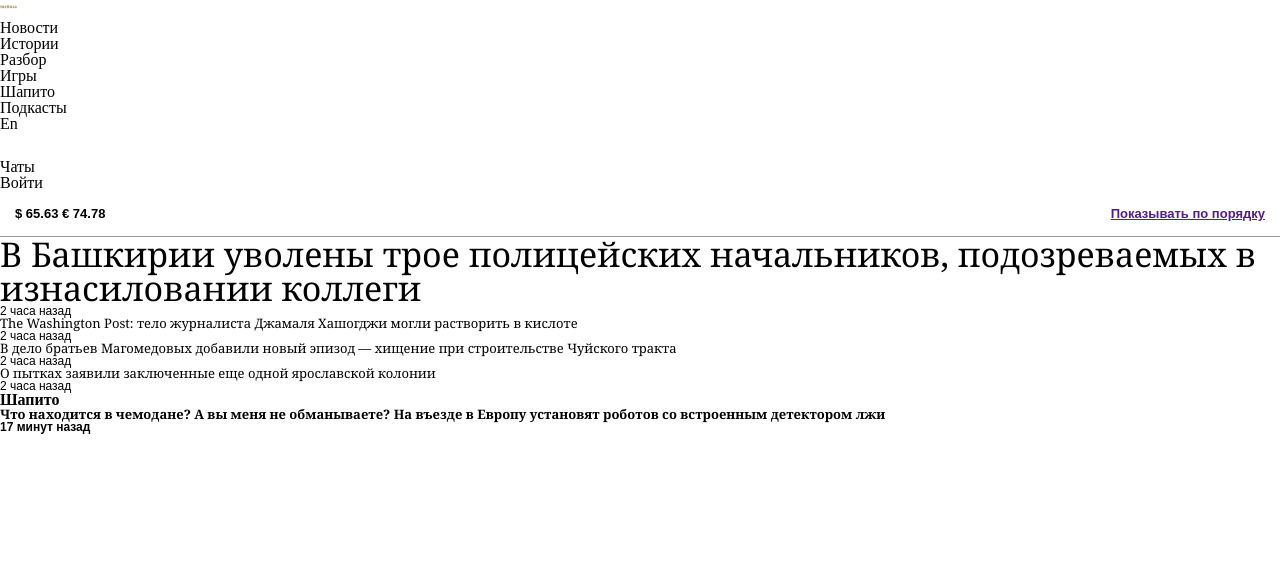
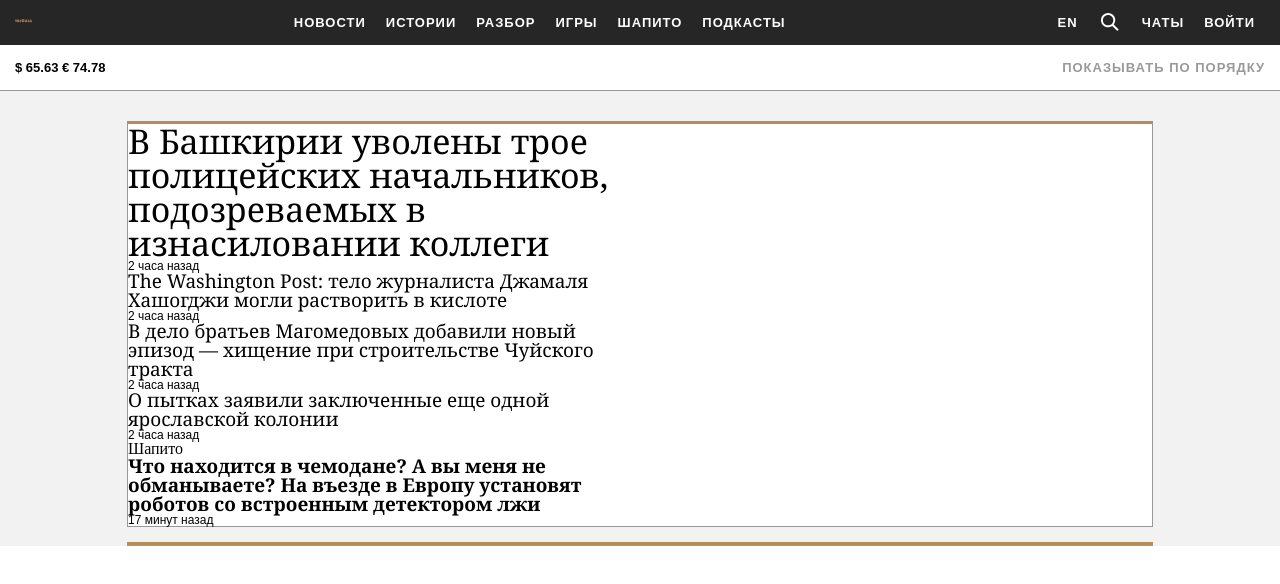
Before and after one commit to NikaBorisova/HSE-DPO-meduza, a plain HTML site: page index.html in a window 1280 px wide. Drawn offline with Linux system fonts and the light colour scheme.

Commit message:
готово

```diff
--- a/styles/style.css
+++ b/styles/style.css
@@ -1,19 +1,31 @@
 @import "reset.css";
 
+/*
+  Псевдо-селекторы :before и :after, чтобы сделать полоску между элементами.
+ */
 
-.body {
-  -webkitt-font-smoothing:
+body {
+  -webkit-font-smoothing: antialiased;
+  -moz-osx-font-smoothing: grayscale;
 }
-.nav {
-  display:flex;
+
+nav {
+  display: flex;
+
   height: 45px;
+  padding: 0 15px;
+
+  text-transform: uppercase;
+
   color: #fff;
   background-color: rgb(38, 38, 38);
+
   font-family: Arial;
   font-size: 13px;
+  font-weight: bold;
+
   justify-content: space-between;
   align-items: center;
-
 }
 
 .logo {
@@ -21,65 +33,92 @@
   margin-top: -4px;
 }
 
-.nav .ul {
+nav ul {
   display: flex;
+}
+
+nav ul li {
+  padding: 5px 10px;
+
+  letter-spacing: 1px;
+}
+
+nav ul:last-of-type {
   align-items: center;
+}
 
-}
-.nav .ul .li {
-  padding-right: 5px;
-  letter-spacing: 1px;
- }
 .info-panel {
   display: flex;
+
   height: 45px;
+  padding: 0 15px;
+
   color: #000;
-
   border-bottom: 1px solid #999;
   background-color: #fff;
+
   font-family: Arial;
-
   font-size: 13px;
   font-weight: bold;
 
   justify-content: space-between;
   align-items: center;
-  padding: 0 15px;
 }
-.info-panel .a {
+
+.info-panel a {
   text-decoration: none;
   letter-spacing: 1px;
   text-transform: uppercase;
 
   color: #999;
+}
+
+main {
+  padding-top: 15px;
+
+  background-color: #f2f2f2;
+}
+
+section {
+  width: 80vw;
+  margin: 15px auto;
+
+  border: 1px solid #999;
+  border-top: 3px solid #b88b58;
+  background-color: #fff;
+}
+
+.card {
 
 }
 
-.section {
-
-  width: 80px;
-  margin: 15px auto;
-
-  border: 1px solid #b88b58;
-  background-color: #fff;
-
+.block:nth-child(1n) {
+  width: 50%;
 }
 
 .block h3 {
   font-family: Georgia;
-  font-size: 13px;
+  font-size: 19px;
 }
-
 
 .card .block:first-of-type h3 {
   font-size: 34px;
 }
 
 .timestamp {
-font-family: Arial;
-font-size: 12px;
+  font-family: Arial;
+  font-size: 12px;
 }
 
-.block.is-important {
+.block.is-important h3 {
   font-weight: bold;
 }
+
+
+
+
+
+
+
+
+.temp {}
```
